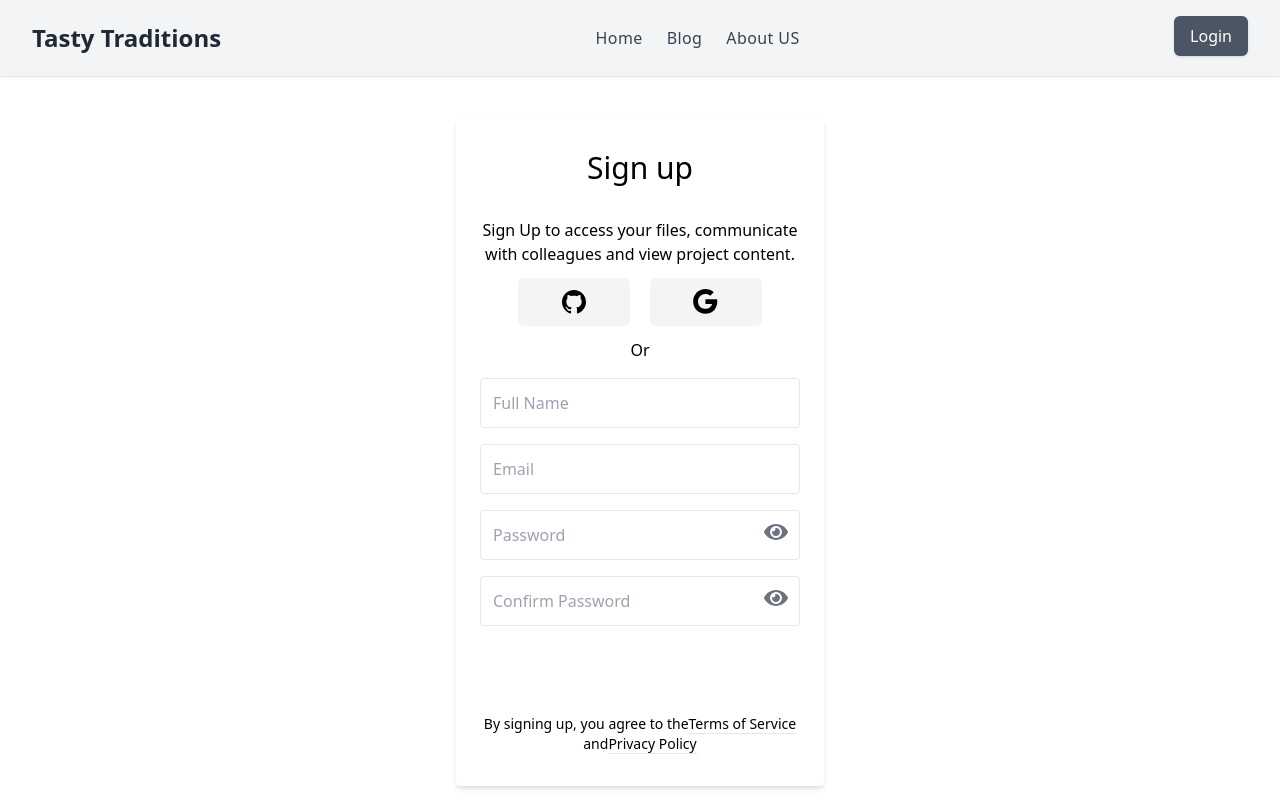
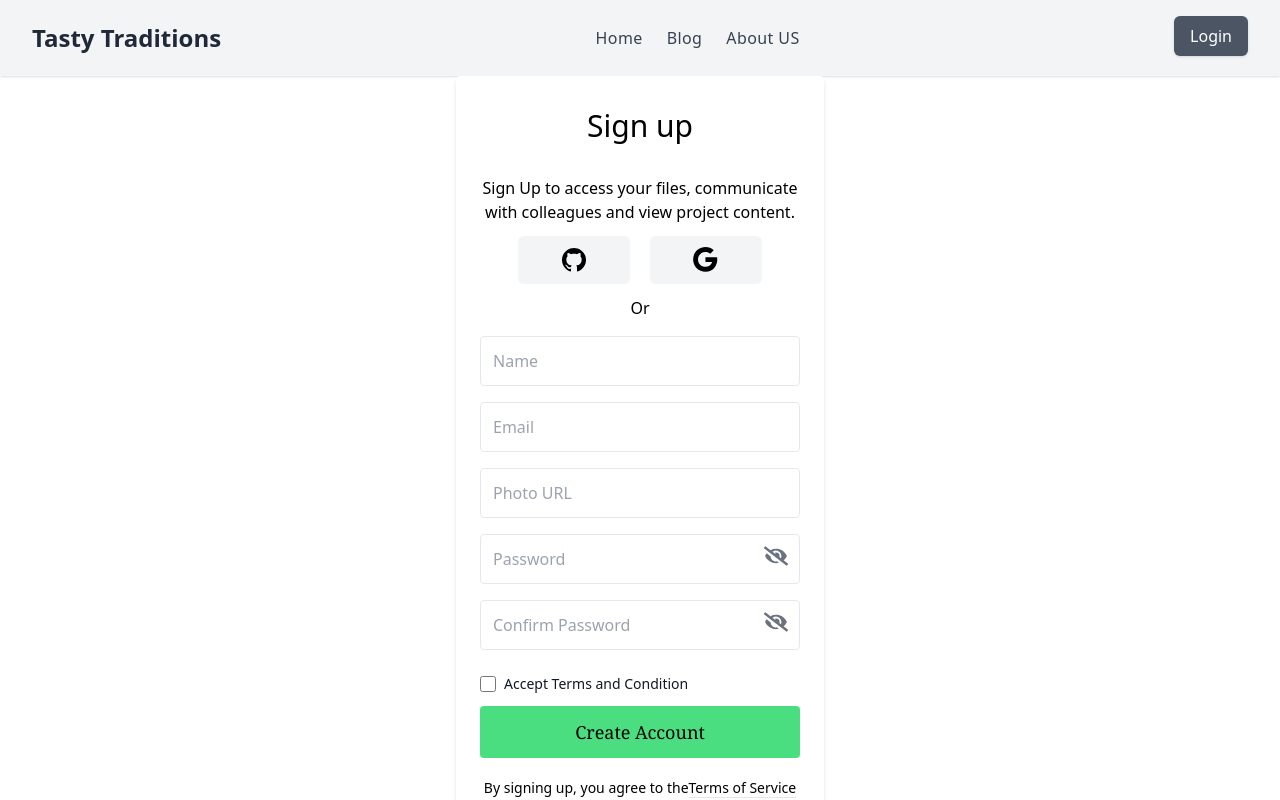
Before and after one commit to shaaakib/tasty-traditions-client, a React (Vite) app: page /register in a window 1280 px wide. Shown: the top 800 px of the page. Built offline with nearby package versions, Linux system fonts and the light colour scheme; no server answers.

Commit message:
private route added in this site

```diff
--- a/src/Pages/ChefDetails/ChefDetails.jsx
+++ b/src/Pages/ChefDetails/ChefDetails.jsx
@@ -65,7 +65,7 @@ export default function ChefDetails() {
                     className="mr-1"
                     width="12"
                     height="14"
-                    viewbox="0 0 12 14"
+                    viewBox="0 0 12 14"
                     fill="none"
                     xmlns="http://www.w3.org/2000/svg"
                   >
--- a/src/Pages/Login/Register/Register.jsx
+++ b/src/Pages/Login/Register/Register.jsx
@@ -1,10 +1,16 @@
-import React, { useState } from 'react';
+import React, { useContext, useState } from 'react';
 import { FaEye, FaEyeSlash } from 'react-icons/fa';
 import { Link } from 'react-router-dom';
+import { AuthContext } from '../../../Providers/AuthProvider';
+import { Result } from 'postcss';
 
 export default function Register() {
   const [showPassword, setShowPassword] = useState(false);
   const [showConfirmPass, setShowConfirmPass] = useState(false);
+  const [error, setError] = useState('');
+  const { createUser, userProfile } = useContext(AuthContext);
+
+  const [accepted, setAccepted] = useState(false);
 
   const togglePasswordVisibility = () => {
     setShowPassword(!showPassword);
@@ -13,6 +19,42 @@ export default function Register() {
   const toggleConfirmPasswordVisibility = () => {
     setShowConfirmPass(!showConfirmPass);
   };
+
+  const handleRegister = (event) => {
+    event.preventDefault();
+
+    const form = event.target;
+    const name = form.name.value;
+    const email = form.email.value;
+    const photo = form.photo.value;
+    const password = form.password.value;
+    const confirm_password = form.confirm_password.value;
+    console.log(name, email, photo, password, confirm_password);
+
+    if (password !== confirm_password) {
+      setError('Your password did not match');
+      return;
+    } else if (password.length < 6) {
+      setError('Password must be 6 characters or longer');
+      return;
+    }
+
+    createUser(email, password)
+      .then((result) => {
+        const createdUser = result.user;
+        console.log(createdUser);
+        userProfile(name).then(() => {});
+      })
+      .catch((error) => {
+        console.log(error);
+        setError(error.message);
+      });
+  };
+
+  const handleAccepted = (event) => {
+    setAccepted(event.target.checked);
+  };
+
   return (
     <div>
       <div className="bg-grey-lighter min-h-screen flex flex-col">
@@ -60,18 +102,29 @@ export default function Register() {
               </button>
             </div>
             <h3 className="text-center mb-4">Or</h3>
+            <form onSubmit={handleRegister}>
               <input
                 type="text"
                 className="block border border-grey-light w-full p-3 rounded mb-4"
-              name="fullname"
-              placeholder="Full Name"
+                name="name"
+                placeholder="Name"
+                required
+              />
+
+              <input
+                type="email"
+                className="block border border-grey-light w-full p-3 rounded mb-4"
+                name="email"
+                placeholder="Email"
+                required
               />
 
               <input
                 type="text"
                 className="block border border-grey-light w-full p-3 rounded mb-4"
-              name="email"
-              placeholder="Email"
+                name="photo"
+                placeholder="Photo URL"
+                required
               />
 
               <div className="relative w-full">
@@ -80,14 +133,15 @@ export default function Register() {
                   className="block border border-grey-light w-full p-3 rounded mb-4"
                   name="password"
                   placeholder="Password"
+                  required
                 />
                 {showPassword ? (
-                <FaEyeSlash
+                  <FaEye
                     className="h-6 w-6 absolute top-2.5 right-3 text-gray-500 cursor-pointer"
                     onClick={togglePasswordVisibility}
                   />
                 ) : (
-                <FaEye
+                  <FaEyeSlash
                     className="h-6 w-6 absolute top-2.5 right-3 text-gray-500 cursor-pointer"
                     onClick={togglePasswordVisibility}
                   />
@@ -100,26 +154,44 @@ export default function Register() {
                   className="block border border-grey-light w-full p-3 rounded mb-4"
                   name="confirm_password"
                   placeholder="Confirm Password"
+                  required
                 />
                 {showConfirmPass ? (
-                <FaEyeSlash
+                  <FaEye
                     className="h-6 w-6 absolute top-2.5 right-3 text-gray-500 cursor-pointer"
                     onClick={toggleConfirmPasswordVisibility}
                   />
                 ) : (
-                <FaEye
+                  <FaEyeSlash
                     className="h-6 w-6 absolute top-2.5 right-3 text-gray-500 cursor-pointer"
                     onClick={toggleConfirmPasswordVisibility}
                   />
                 )}
               </div>
-
+              <p className="text-red-600 mb-3">{error}</p>
+              <div className="flex items-center py-2 ">
+                <input
+                  onClick={handleAccepted}
+                  id="default-checkbox"
+                  type="checkbox"
+                  value=""
+                  className="w-4 h-4 text-blue-600 bg-gray-100 rounded border-gray-300 focus:ring-blue-500 dark:focus:ring-blue-600 dark:ring-offset-gray-800 focus:ring-2 dark:bg-gray-700 dark:border-gray-600"
+                />
+                <label
+                  htmlFor="default-checkbox"
+                  className="ml-2 text-sm font-medium text-gray-900 dark:text-gray-300"
+                >
+                  Accept Terms and Condition
+                </label>
+              </div>
               <button
                 type="submit"
-              className="w-full text-center py-3 rounded bg-green text-white hover:bg-green-dark focus:outline-none my-1"
+                disabled={!accepted}
+                className="w-full text-center py-3 rounded bg-green-400 font-serif text-lg text-black hover:bg-green-500 focus:outline-none my-1"
               >
                 Create Account
               </button>
+            </form>
 
             <div className="text-center text-sm text-grey-dark mt-4">
               By signing up, you agree to the
--- a/src/Pages/RecipeCard/RecipeCard.jsx
+++ b/src/Pages/RecipeCard/RecipeCard.jsx
@@ -31,7 +31,7 @@ export default function RecipeCard({ recipe }) {
             </h4>
             <p className="text-gray-800 dark:text-gray-100 text-sm">
               <p className="text-xl font-serif ">Ingredient:</p>
-              <ul className="text-[18px] font-medium mt-2">
+              <ul className="text-[18px] font-medium mt-2 list-disc pl-5">
                 {ingredients.map((ingredient, index) => (
                   <li key={index}>{ingredient}</li>
                 ))}
--- a/src/Pages/Shared/Header/Header.jsx
+++ b/src/Pages/Shared/Header/Header.jsx
@@ -4,7 +4,12 @@ import { AuthContext } from '../../../Providers/AuthProvider';
 
 export default function NavBar() {
   const [navbar, setNavbar] = useState(false);
-  const { user } = useContext(AuthContext);
+  const { user, logOut } = useContext(AuthContext);
+  const handleLogOut = () => {
+    logOut()
+      .then()
+      .catch((error) => console.log(error));
+  };
 
   return (
     <nav className="w-full bg-gray-100 shadow">
@@ -102,7 +107,7 @@ export default function NavBar() {
             <div className="mt-3 space-y-2 lg:hidden md:hidden">
               {user ? (
                 <button
-                  to="/"
+                  onClick={handleLogOut}
                   className="inline-block w-full px-4 py-2 text-center text-white bg-gray-600 rounded-md shadow hover:bg-gray-800"
                 >
                   Logout
@@ -132,7 +137,7 @@ export default function NavBar() {
         <div className="hidden space-x-3  md:flex md:items-center md:justify-center ">
           {user ? (
             <button
-              to="/"
+              onClick={handleLogOut}
               className="px-4 mt-4 py-2 mb-5 text-white bg-gray-600 rounded-md shadow hover:bg-gray-800"
             >
               Logout
--- a/src/Providers/AuthProvider.jsx
+++ b/src/Providers/AuthProvider.jsx
@@ -1,5 +1,12 @@
-import React, { createContext } from 'react';
-import { getAuth } from 'firebase/auth';
+import React, { createContext, useEffect, useState } from 'react';
+import {
+  createUserWithEmailAndPassword,
+  getAuth,
+  onAuthStateChanged,
+  signInWithEmailAndPassword,
+  signOut,
+  updateProfile,
+} from 'firebase/auth';
 import app from '../Firebase/firebase.config';
 
 export const AuthContext = createContext(null);
@@ -7,11 +14,51 @@ export const AuthContext = createContext(null);
 const auth = getAuth(app);
 
 export default function AuthProvider({ children }) {
-  const user = null;
+  const [user, setUser] = useState(null);
+  const [loading, setLoading] = useState(true);
+
+  const createUser = (email, password) => {
+    setLoading(true);
+    return createUserWithEmailAndPassword(auth, email, password);
+  };
+
+  const signIn = (email, password) => {
+    setLoading(true);
+    return signInWithEmailAndPassword(auth, email, password);
+  };
+
+  const userProfile = (name) => {
+    setLoading(true);
+    return updateProfile(auth.currentUser, { displayName: name });
+  };
+
+  const logOut = () => {
+    setLoading(true);
+    return signOut(auth);
+  };
+
+  // observer user auth state
+
+  useEffect(() => {
+    const unsubscribe = onAuthStateChanged(auth, (currentUser) => {
+      setUser(currentUser);
+      setLoading(false);
+    });
+    // stop observing while unmounting
+    return () => {
+      return unsubscribe;
+    };
+  }, []);
 
   const authInfo = {
     user,
+    loading,
+    createUser,
+    signIn,
+    logOut,
+    userProfile,
   };
+
   return (
     <AuthContext.Provider value={authInfo}>{children}</AuthContext.Provider>
   );
--- /dev/null
+++ b/src/Routes/PrivateRoute.jsx
@@ -0,0 +1,21 @@
+import React, { useContext } from 'react';
+import { AuthContext } from '../Providers/AuthProvider';
+import { Navigate, useLocation } from 'react-router-dom';
+
+export default function PrivateRoute({ children }) {
+  const { user, loading } = useContext(AuthContext);
+  const location = useLocation();
+  console.log(location);
+
+  if (loading) {
+    return (
+      <div className="flex h-screen items-center justify-center ">
+        <div className="w-40 h-40 border-t-4 border-b-4 border-green-900 rounded-full animate-spin"></div>
+      </div>
+    );
+  }
+  if (user) {
+    return children;
+  }
+  return <Navigate state={{ from: location }} to="/login" replace />;
+}
--- a/src/Routes/Routes.jsx
+++ b/src/Routes/Routes.jsx
@@ -9,6 +9,7 @@ import Blog from '../Pages/blog/blog';
 import About from '../Pages/About/About';
 import Login from '../Pages/Login/Login/Login';
 import Register from '../Pages/Login/Register/Register';
+import PrivateRoute from './PrivateRoute';
 
 const router = createBrowserRouter([
   {
@@ -48,7 +49,11 @@ const router = createBrowserRouter([
     children: [
       {
         path: ':id',
-        element: <ChefDetails />,
+        element: (
+          <PrivateRoute>
+            <ChefDetails />
+          </PrivateRoute>
+        ),
         loader: ({ params }) =>
           fetch(`http://localhost:5000/chef/${params.id}`),
       },
```
Also changed, not shown: src/Pages/Login/Login/Login.jsx (+35 -12 lines). Lines whose indentation alone changed are shown as unchanged.
